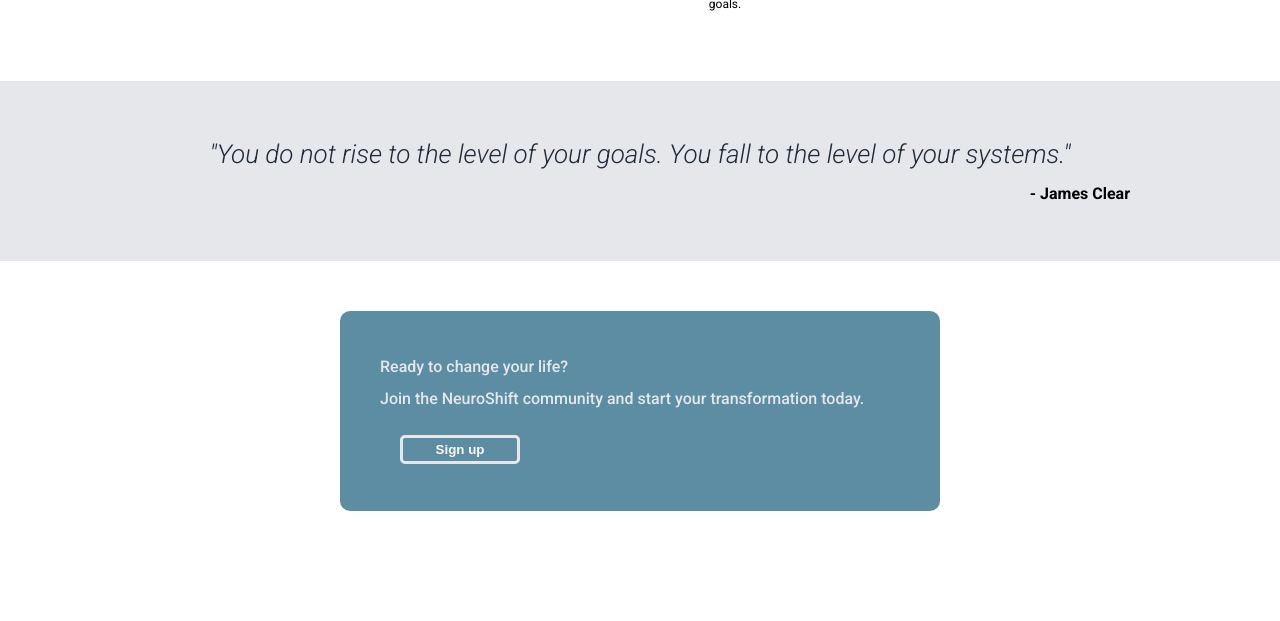
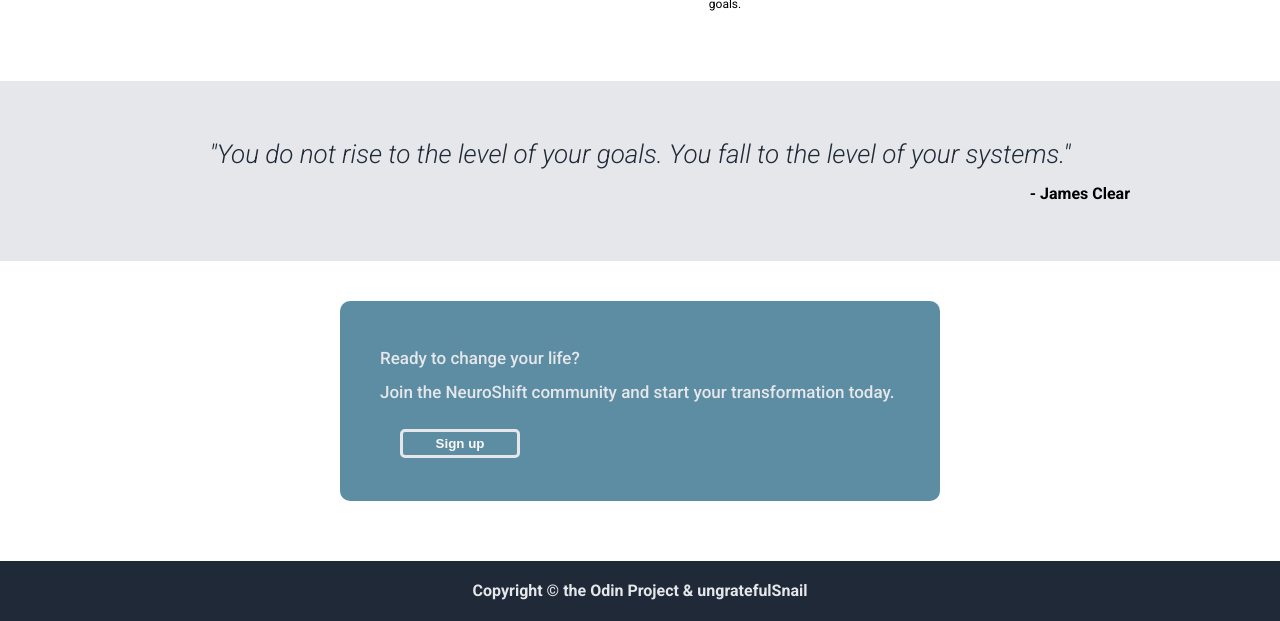
Before and after one commit to ungratefulsnail/landing_page, a plain HTML site: page index.html in a window 1280 px wide. Shown: the part 619-1240 px from the top of the page. Before the commit the page ends 1180 px from the top, so only its background shows below. Drawn offline with Linux system fonts and the light colour scheme.

Commit message:
add footer styling and last item section for improved layout and visibility

```diff
--- a/index.html
+++ b/index.html
@@ -83,5 +83,8 @@
             <button class="signup">Sign up</button>
         </div>
     </footer>
+    <div class="lastitem">
+            <p>Copyright © the Odin Project & ungratefulSnail</p>
+    </div>
 </body>
 </html>
--- a/styles.css
+++ b/styles.css
@@ -184,6 +184,7 @@ button.start {
 
 .footer {
     display: flex;
+    flex-direction: column;
     width: auto;
     height: 300px;
     align-items: center;
@@ -196,8 +197,10 @@ button.start {
     height: 200px;
     padding: 40px;
     font-weight: 500;
+    font-size: 17px;
     border-radius: 10px;
     line-height: 2;
+    margin-top: 40px;
 }
 
 button.signup {
@@ -211,3 +214,12 @@ button.signup {
     cursor: pointer;
     margin: 20px;
 }
+
+.lastitem {
+    background-color: #1F2937;
+    color: #e5e7eb;
+    height: 60px;
+    text-align: center;
+    padding: 20px;
+    font-weight: 700;
+}
```
